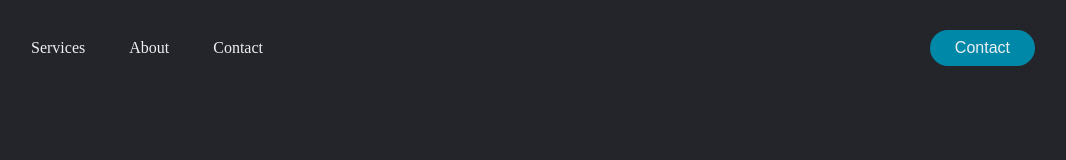
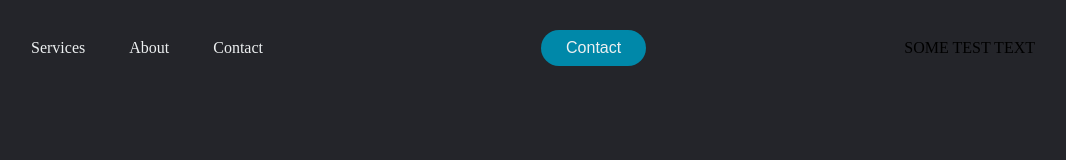
Before and after one commit to jluismontilla/Rx_Project, a plain HTML site: page index.html in a window 1280 px wide. Shown: the whole page, without its empty margins (117-1183 px from the left). Drawn offline with Linux system fonts and the light colour scheme.

Commit message:
Added some test text

```diff
--- a/index.html
+++ b/index.html
@@ -20,6 +20,7 @@
         </ul>
       </nav>
       <a class="cta" href="#"><button>Contact</button></a>
+      <p>SOME TEST TEXT</p>
     </header>
   </body>
 </html>
```
